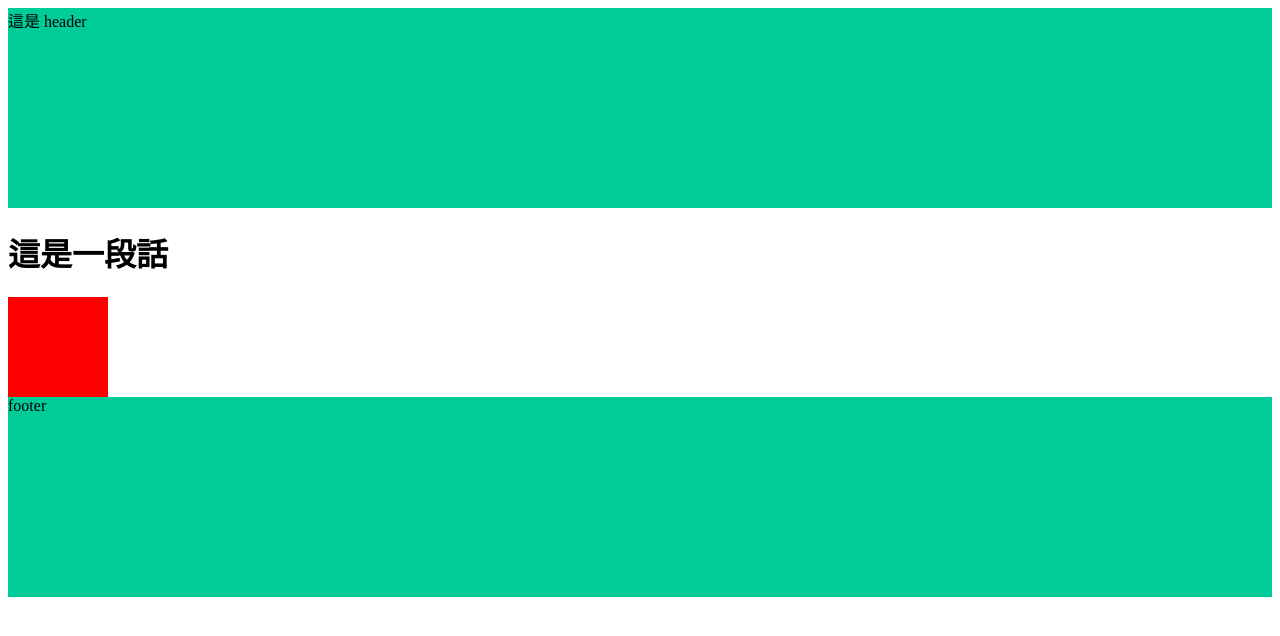
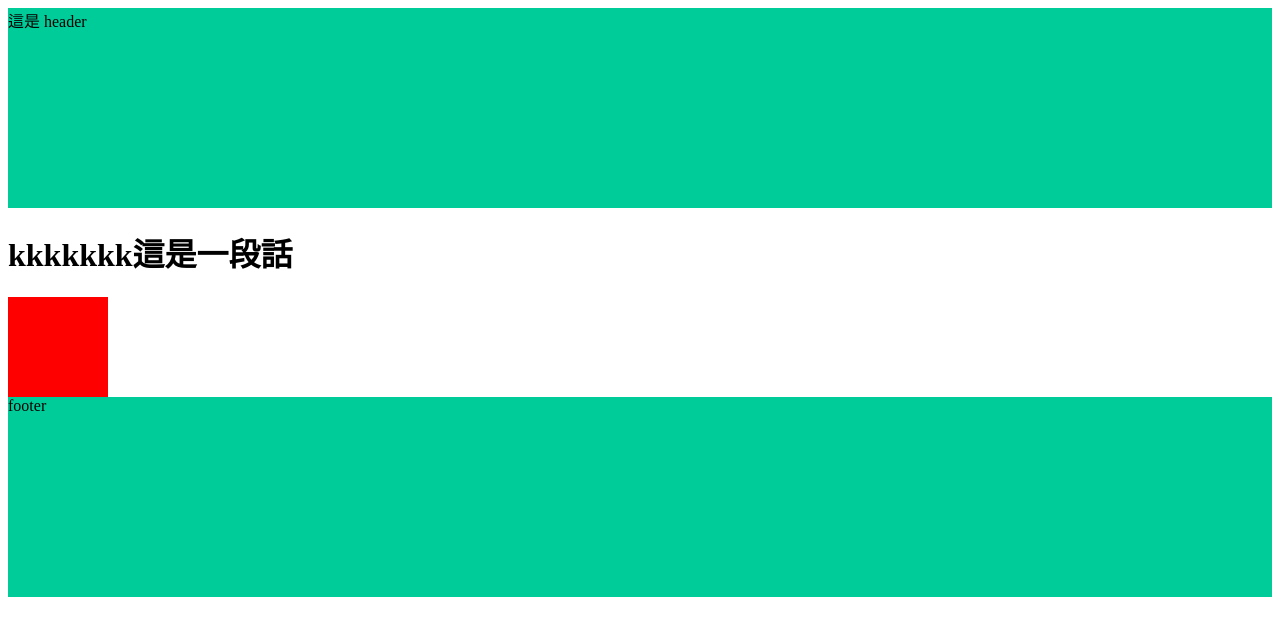
Before and after one commit to huang-yu-jun/fontpage, a plain HTML site: page index.html in a window 1280 px wide. Drawn offline with Linux system fonts and the light colour scheme.

Commit message:
Update 2021-07-10T06:43:22.242Z

```diff
--- a/index.html
+++ b/index.html
@@ -16,7 +16,7 @@
 
 
 <h1>
-  這是一段話
+  kkkkkkk這是一段話
 </h1>
 
 <div class="box"></div>
```
